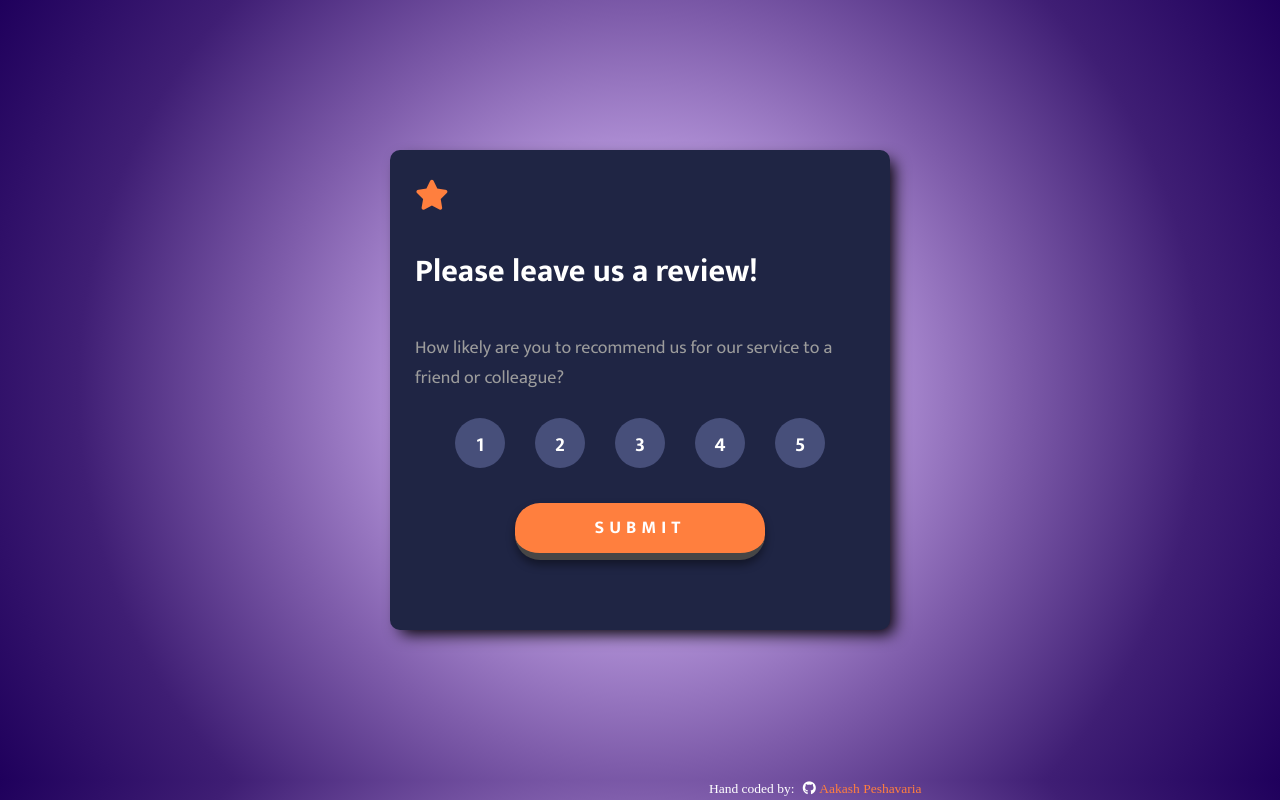
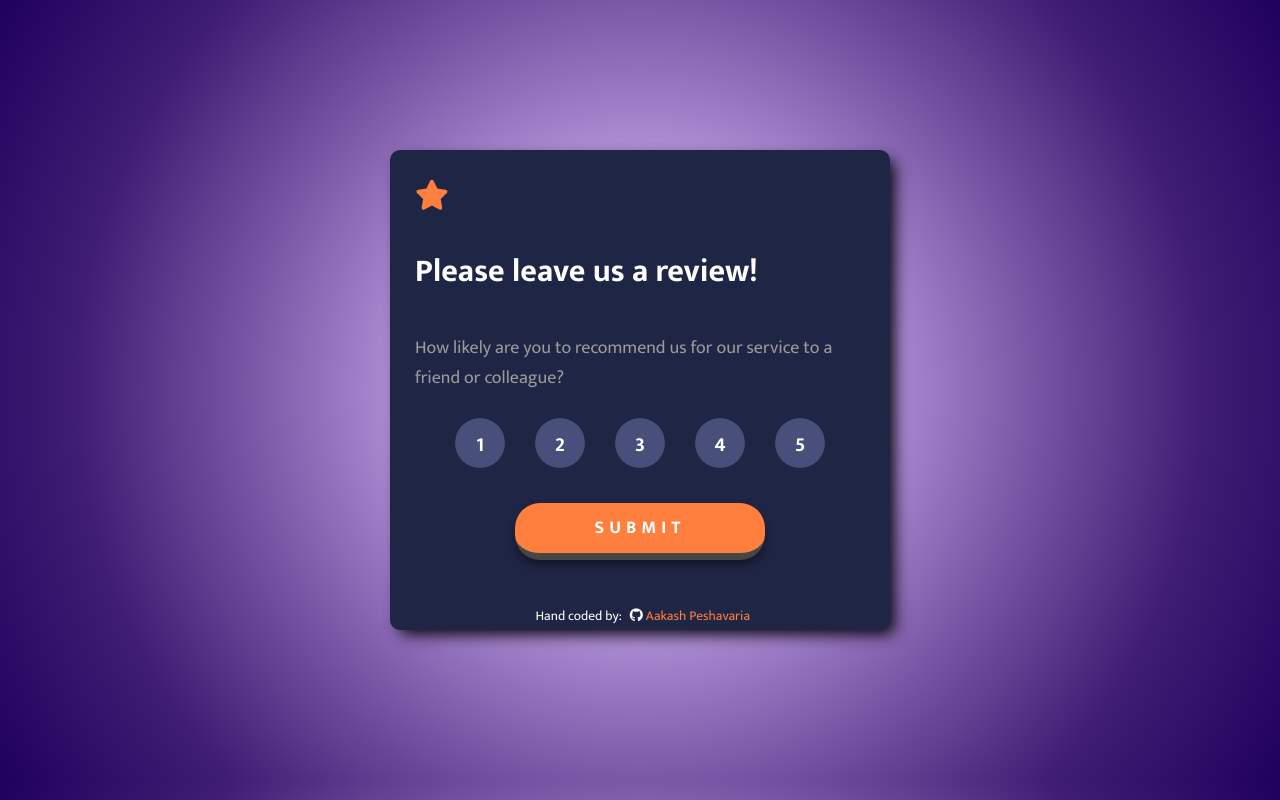
Before and after one commit to aakash-webdev/Interactive-Rating-Componment, a plain HTML site: page index.html in a window 1280 px wide. Drawn offline with Linux system fonts and the light colour scheme.

Commit message:
Update index.html

```diff
--- a/index.html
+++ b/index.html
@@ -32,8 +32,7 @@
             <div class="container">
 
                 <div class="inner_rating_componment">
-                    <p id="copyright">Hand coded by: <i class="fa-brands fa-github"></i> <a
-                            href="https://github.com/aakash-webdev">Aakash Peshavaria</a></p>
+
 
                     <!-- BOX 1 starts here -->
                     <div class="box_1" id="rating_box">
@@ -71,7 +70,8 @@
                         <div class="submit">
                             <a href="#" id="submit_btn" onclick="submitRating()">SUBMIT</a>
                         </div>
-
+<p id="copyright">Hand coded by: <i class="fa-brands fa-github"></i> <a
+                            href="https://github.com/aakash-webdev">Aakash Peshavaria</a></p>
                     </div>
                     <!-- BOX 1 ends here -->
 
@@ -95,7 +95,8 @@
                             <p>Thank you for taking your time to rate us. We appreciate you. Your opinion
                                 help us reach more people.</p>
                         </div>
-
+<p id="copyright">Hand coded by: <i class="fa-brands fa-github"></i> <a
+                            href="https://github.com/aakash-webdev">Aakash Peshavaria</a></p>
                     </div>
                     <!-- BOX 2 ends here -->
 
```
